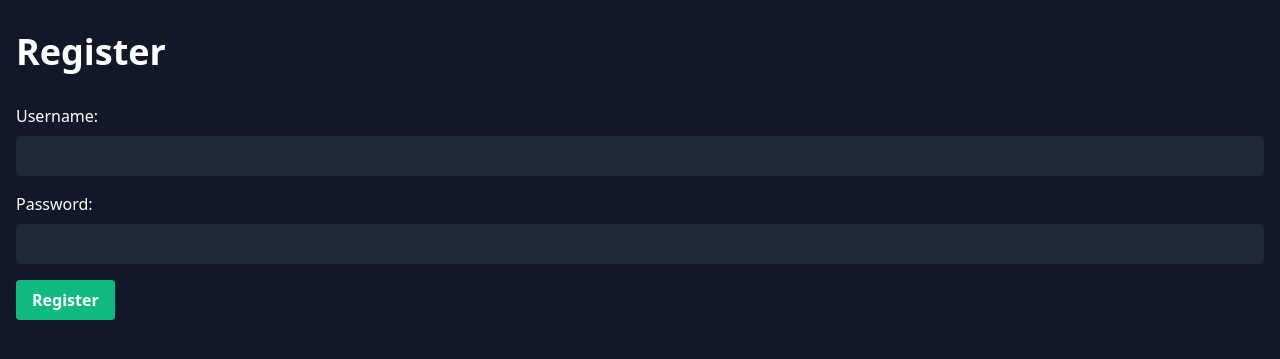
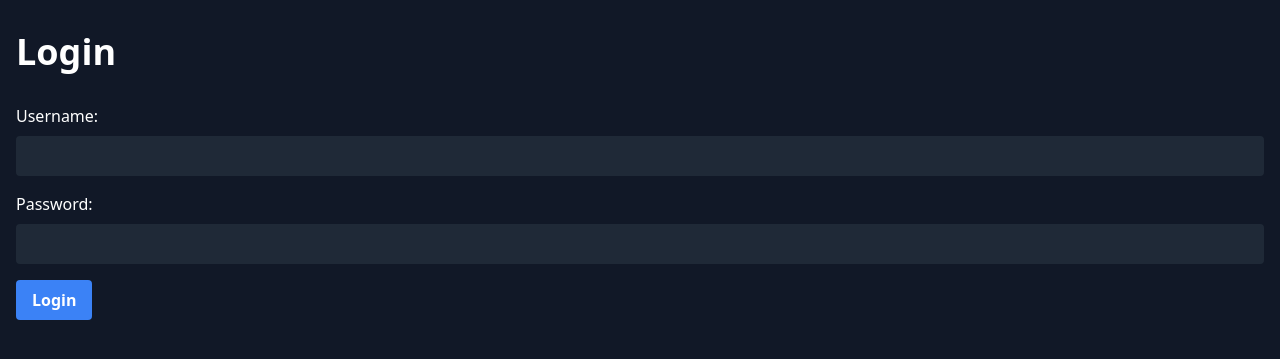
Before and after one commit to aidenisaman/MTGcollectionSite, a Flask app: page /login in a window 1280 px wide. Shown: the top 359 px of the page. Run offline with Flask 3, Linux system fonts and the light colour scheme.

Commit message:
Update login.html

```diff
--- a/mtgCardWeb/templates/login.html
+++ b/mtgCardWeb/templates/login.html
@@ -3,13 +3,13 @@
 <head>
     <meta charset="UTF-8">
     <meta name="viewport" content="width=device-width, initial-scale=1.0">
-    <title>Register</title>
+    <title>Login</title>
     <link href="https://cdn.jsdelivr.net/npm/tailwindcss@2.2.19/dist/tailwind.min.css" rel="stylesheet">
 </head>
 <body class="bg-gray-900 text-white">
     <div class="container mx-auto px-4 py-8">
-        <h1 id="register" class="text-4xl font-bold mb-8">Register</h1>
-        <form action="{{ url_for('register') }}" method="post">
+        <h1 id="login" class="text-4xl font-bold mb-8">Login</h1>
+        <form action="{{ url_for('login') }}" method="post">
             <div class="mb-4">
                 <label for="username" class="block mb-2">Username:</label>
                 <input type="text" id="username" name="username" required class="w-full p-2 rounded bg-gray-800 text-white">
@@ -18,7 +18,7 @@
                 <label for="password" class="block mb-2">Password:</label>
                 <input type="password" id="password" name="password" required class="w-full p-2 rounded bg-gray-800 text-white">
             </div>
-            <button type="submit" class="bg-green-500 hover:bg-green-700 text-white font-bold py-2 px-4 rounded">Register</button>
+            <button type="submit" class="bg-blue-500 hover:bg-blue-700 text-white font-bold py-2 px-4 rounded">Login</button>
         </form>
     </div>
 </body>
```
